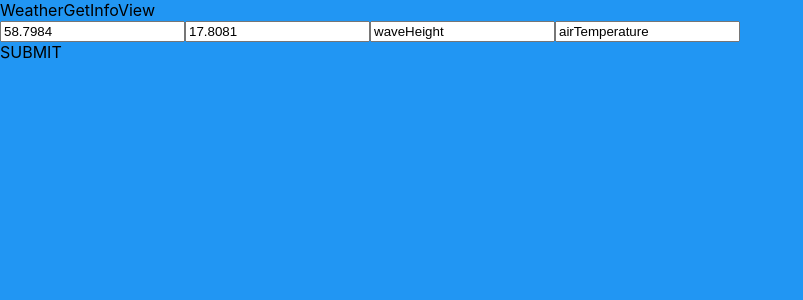
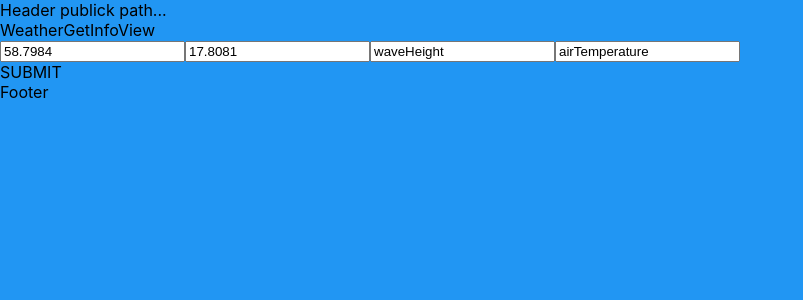
Before and after one commit to ximet/QuickStartReact, a React app: page /weather in a window 1280 px wide. Shown: the top 300 px of the page, without its empty margins (0-803 px from the left). Built offline with nearby package versions, Linux system fonts and the light colour scheme.

Commit message:
add layout

```diff
--- /dev/null
+++ b/src/layouts/PublicLayout.jsx
@@ -0,0 +1,17 @@
+import React from 'react'
+
+export const PublicLayout = (props) => {
+    return (
+        <div>
+            <header>
+                Header publick path...
+            </header>
+            <main>
+                {props.children}
+            </main>
+            <footer>
+                Footer
+            </footer>
+      </div>
+    );
+  }
--- a/src/routes/index.js
+++ b/src/routes/index.js
@@ -1,20 +1,22 @@
-import React from 'react'
-import { Route, Switch } from 'react-router'
-import Home from '../views/HomePage/Home.jsx'
-import Hello from '../views/HelloPage/Hello.jsx'
-import NoMatch from '../views/NoMatch/NoMatch.jsx'
-import { WeatherGetInfoView } from '../features/WeatherFeature/WeatherGetInfoView/view.jsx'
-import { WeatherOutputView } from '../features/WeatherFeature/WeatherOutputView/view.jsx'
+import React from 'react';
+import { Switch } from 'react-router';
+import { RouteWithLayout } from './routeWithLayout.js';
 
+import Home from '../views/HomePage/Home.jsx';
+import Hello from '../views/HelloPage/Hello.jsx';
+import NoMatch from '../views/NoMatch/NoMatch.jsx';
+import { WeatherGetInfoView } from '../features/WeatherFeature/WeatherGetInfoView/view.jsx';
+import { WeatherOutputView } from '../features/WeatherFeature/WeatherOutputView/view.jsx';
+import { PublicLayout } from '../layouts/PublicLayout.jsx';
 const routes = (
   <div>
     <Switch>
-      <Route exact path="/" component={Home} />
-      <Route path="/hello" component={Hello} />
-      <Route path="/weather" component={WeatherGetInfoView} />
-      <Route path="/weatherOutput" component={WeatherOutputView} />
+      <RouteWithLayout layout={PublicLayout} exact path="/" component={Home} />
+      <RouteWithLayout layout={PublicLayout} path="/hello" component={Hello} />
+      <RouteWithLayout layout={PublicLayout} path="/weather" component={WeatherGetInfoView} />
+      <RouteWithLayout layout={PublicLayout} path="/weatherOutput" component={WeatherOutputView} />
 
-      <Route component={NoMatch} />
+      <RouteWithLayout layout={PublicLayout} component={NoMatch} />
     </Switch>
   </div>
 )
--- /dev/null
+++ b/src/routes/routeWithLayout.js
@@ -0,0 +1,10 @@
+import React from 'react'
+import { Route } from 'react-router'
+
+export const RouteWithLayout = ({layout, component, ...rest}) => {
+    return (
+      <Route {...rest} render={(props) =>
+        React.createElement( layout, props, React.createElement(component, props))
+      }/>
+    );
+  }
```
